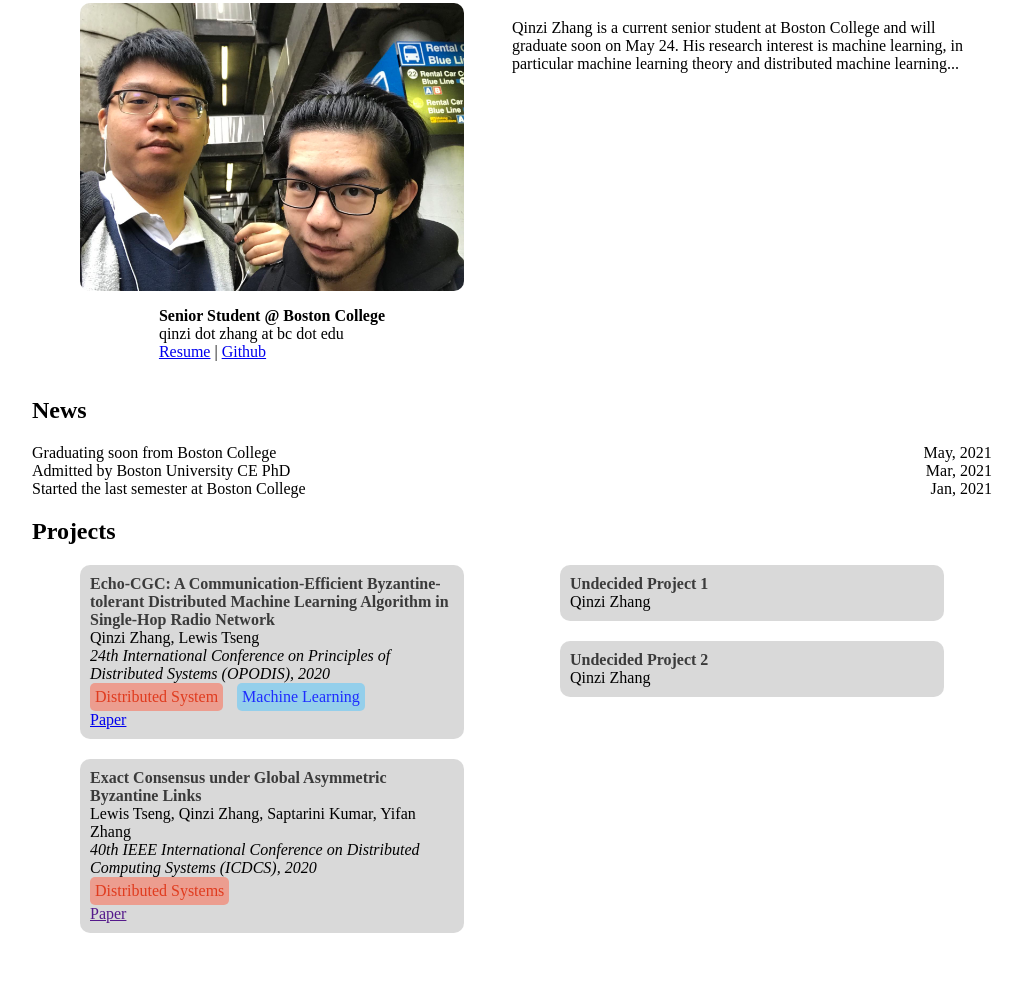
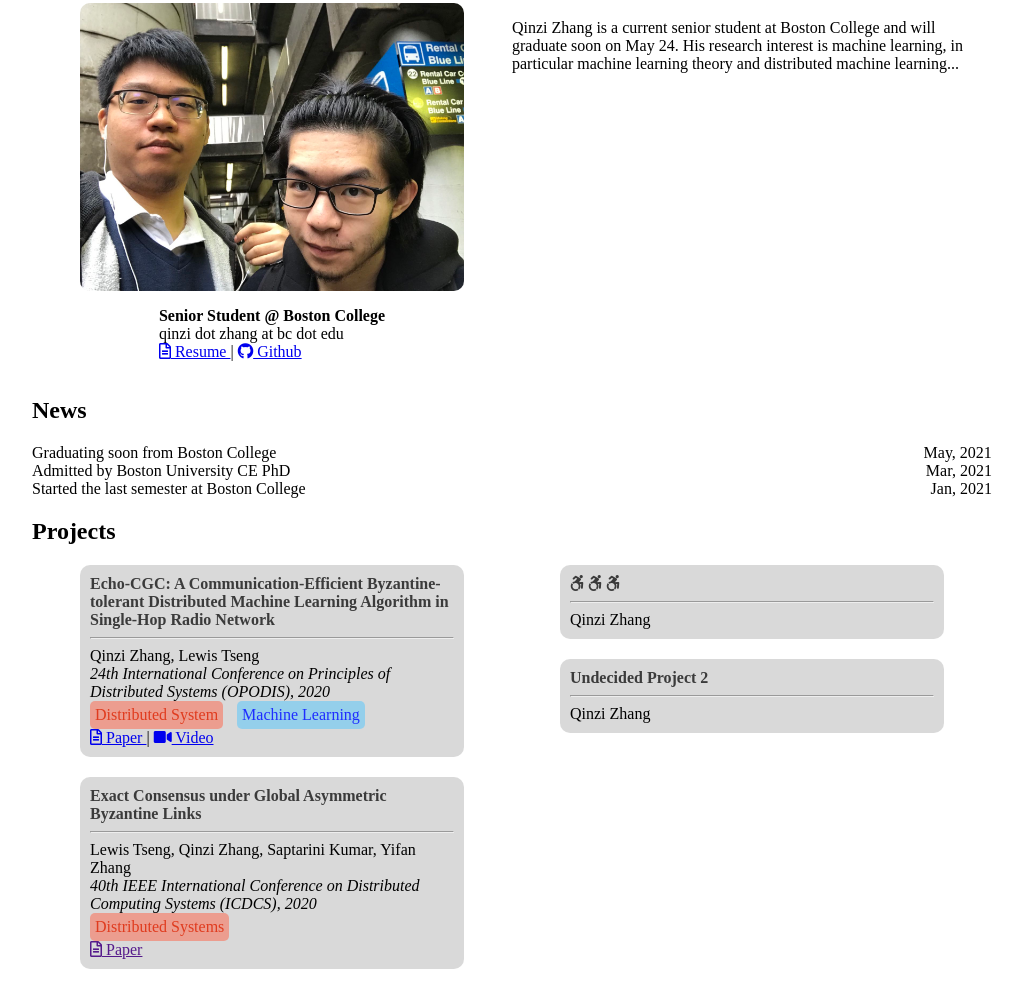
Before and after one commit to ZQZCalin/personal-page, a plain HTML site: page index.html in a window 1280 px wide. Shown: the part 184-1181 px from the top of the page, without its empty margins (128-1148 px from the left). Before the commit the page ends 1145 px from the top, so only its background shows below. Drawn offline with nearby package versions, Linux system fonts and the light colour scheme.

Commit message:
Advanced CSS

```diff
--- a/index.html
+++ b/index.html
@@ -4,14 +4,25 @@
     <title>Qinzi Zhang Personal Webpage</title>
     <link href="./static/style.css" rel="stylesheet">
     <link href="./static/home.css" rel="stylesheet">
+    <link rel="stylesheet" href="https://cdnjs.cloudflare.com/ajax/libs/font-awesome/5.11.2/css/all.min.css" />
+    <link rel="stylesheet" href="https://cdnjs.cloudflare.com/ajax/libs/animate.css/4.1.1/animate.min.css"/>
+
     <meta name="viewport" content="width=device-width, initial_scale=1.0">
+    <!-- Social Media Sharing -->
+    <meta property="og:title" content="Qinzi Zhang">
+    <meta property="og:description" content="Welcom to Qinzi's personal website!">
+    <meta property="og:image" content="https://zqzcalin.github.io/personal-page/image/Qinzi_Peilin.jpg">
+    <meta property="og:url" content="https://zqzcalin.github.io/personal-page/">
+    <meta name="twitter:card" content="summary_large_image">
 </head>
 
 <body>
     <div class="container">
         <!-- Header -->
-        <header class="">
-            <h1>Welcome to Qinzi's Personal Website!</h1>
+        <header>
+            <h1 class="animate__animated animate__bounce">
+                Welcome to Qinzi's Personal Website!
+            </h1>
         </header>
 
         <!-- Navigation Bar -->
@@ -32,8 +43,14 @@
                     <p>
                         <b>Senior Student @ Boston College</b> <br>
                         qinzi dot zhang at bc dot edu <br>
-                        <a href="Resume.pdf">Resume</a> |
-                        <a href="https://github.com/ZQZCalin">Github</a>
+                        <a href="Resume.pdf" class="normal-link">
+                            <i class="far fa-file-alt"></i>
+                            Resume
+                        </a> |
+                        <a href="https://github.com/ZQZCalin" class="normal-link">
+                            <i class="fab fa-github"></i>
+                            Github
+                        </a>
                     </p>
                 </div>
                 <p class="col-6">
@@ -83,11 +100,19 @@
                             Echo-CGC: A Communication-Efficient Byzantine-tolerant
                             Distributed Machine Learning Algorithm in Single-Hop Radio Network
                         </a> <br>
+                        <hr class="solid">
                         Qinzi Zhang, Lewis Tseng <br>
                         <i>24th International Conference on Principles of Distributed Systems (OPODIS), 2020</i> <br>
                         <span class="tag distributed-systems">Distributed System</span>
                         <span class="tag machine-learning">Machine Learning</span> <br>
-                        <a href="https://arxiv.org/abs/2011.07447">Paper</a>
+                        <a href="https://arxiv.org/abs/2011.07447" class="normal-link">
+                            <i class="far fa-file-alt"></i>
+                            Paper
+                        </a> |
+                        <a href="https://www.youtube.com/watch?v=m2arTczT54w" class="normal-link">
+                            <i class="fas fa-video"></i>
+                            Video
+                        </a>
                     </section>
 
                     <!-- Project 2: Link Failure -->
@@ -95,10 +120,14 @@
                         <a href="" class="project-link">
                             Exact Consensus under Global Asymmetric Byzantine Links
                         </a> <br>
+                        <hr class="solid">
                         Lewis Tseng, Qinzi Zhang, Saptarini Kumar, Yifan Zhang <br>
                         <i>40th IEEE International Conference on Distributed Computing Systems (ICDCS), 2020</i> <br>
                         <span class="tag distributed-systems">Distributed Systems</span> <br>
-                        <a href="">Paper</a>
+                        <a href="" class="normal-link">
+                            <i class="far fa-file-alt"></i>
+                            Paper
+                        </a>
                     </section>
                 </div>
 
@@ -107,8 +136,11 @@
                     <!-- Project 3: Undecided -->
                     <section class="project">
                         <a href="" class="project-link">
-                            Undecided Project 1
+                            <i class="fab fa-accessible-icon"></i>
+                            <i class="fab fa-accessible-icon"></i>
+                            <i class="fab fa-accessible-icon"></i>
                         </a> <br>
+                        <hr class="solid">
                         Qinzi Zhang
                     </section>
 
@@ -117,6 +149,7 @@
                         <a href="" class="project-link">
                             Undecided Project 2
                         </a> <br>
+                        <hr class="solid">
                         Qinzi Zhang
                     </section>
                 </div>
```
